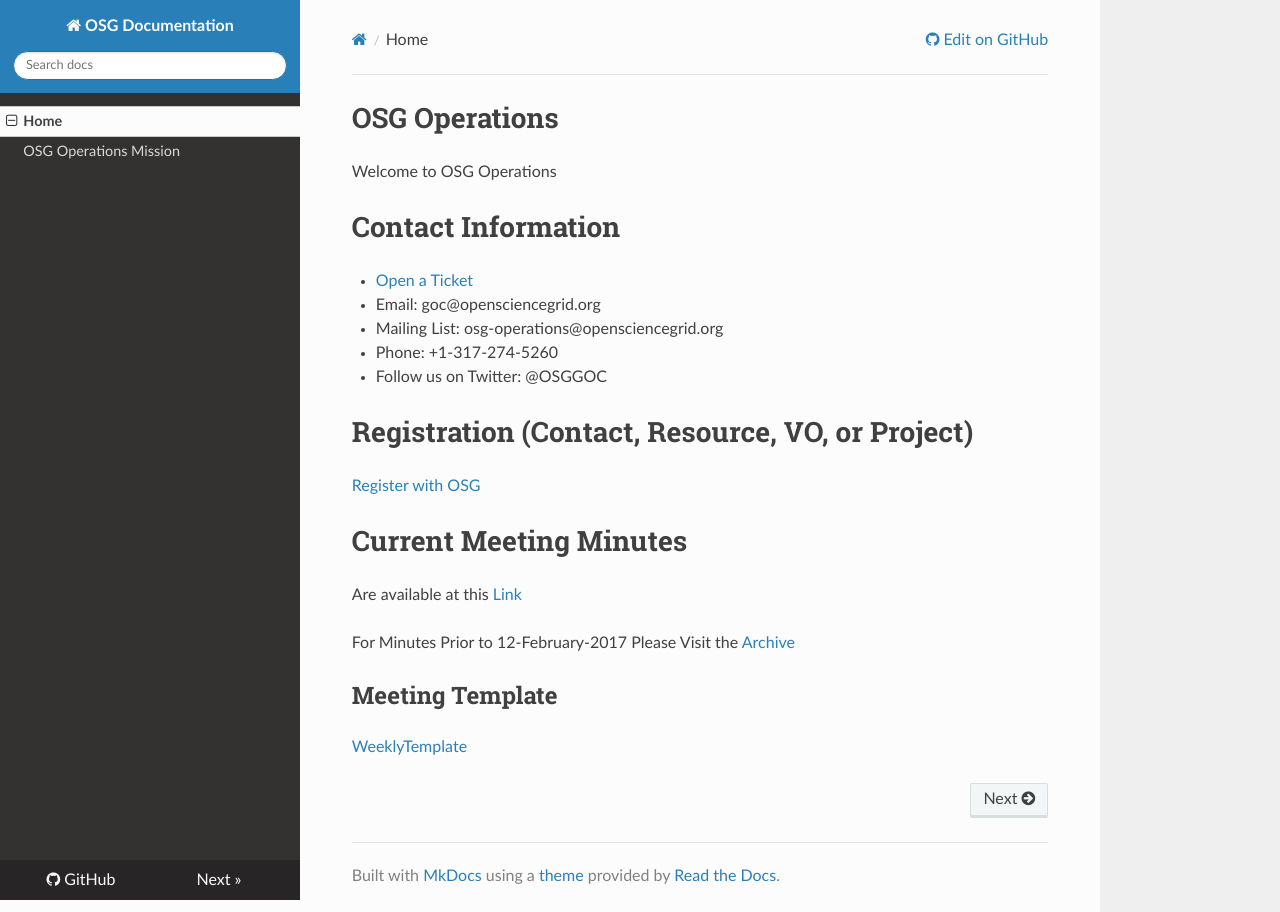
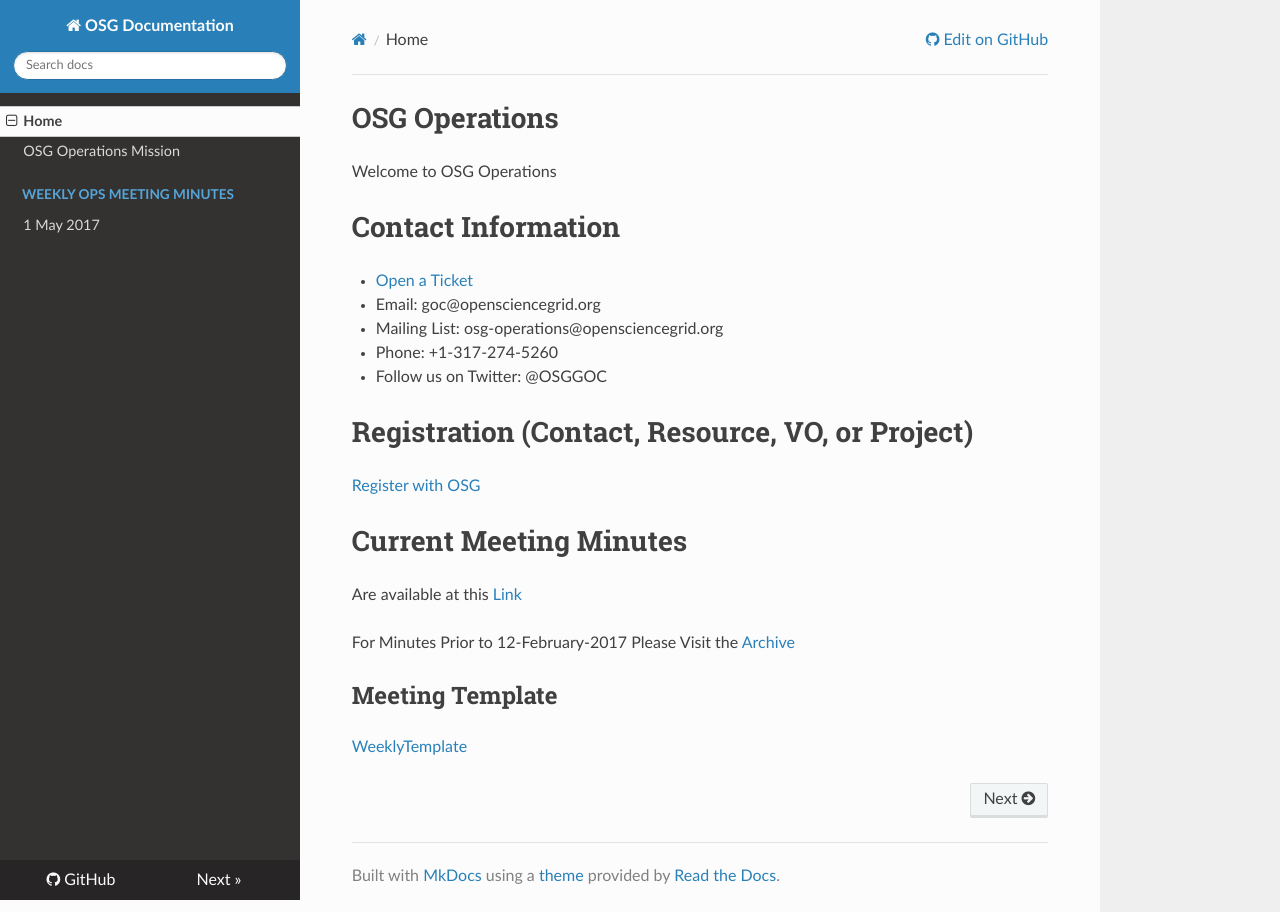
Before and after one commit to osg-htc/operations, an MkDocs documentation site: the page built from docs/index.md, in a window 1280 px wide. Built offline with MkDocs 1.6.1, drawn with Linux system fonts in a browser that asks for light colours; nearby versions of some CDN libraries; old or Windows-style settings are respelled for this version of MkDocs.

Commit message:
Update mkdocs.yml

```diff
--- a/mkdocs.yml
+++ b/mkdocs.yml
@@ -10,6 +10,8 @@
 pages:
 - Home: 'index.md'
 - OSG Operations Mission: 'mission.md'
+- Weekly Ops Meeting Minutes:
+  - '1 May 2017': 'WeeklyMinutes/1May2017.md'
 
 markdown_extensions:
   - admonition
```
